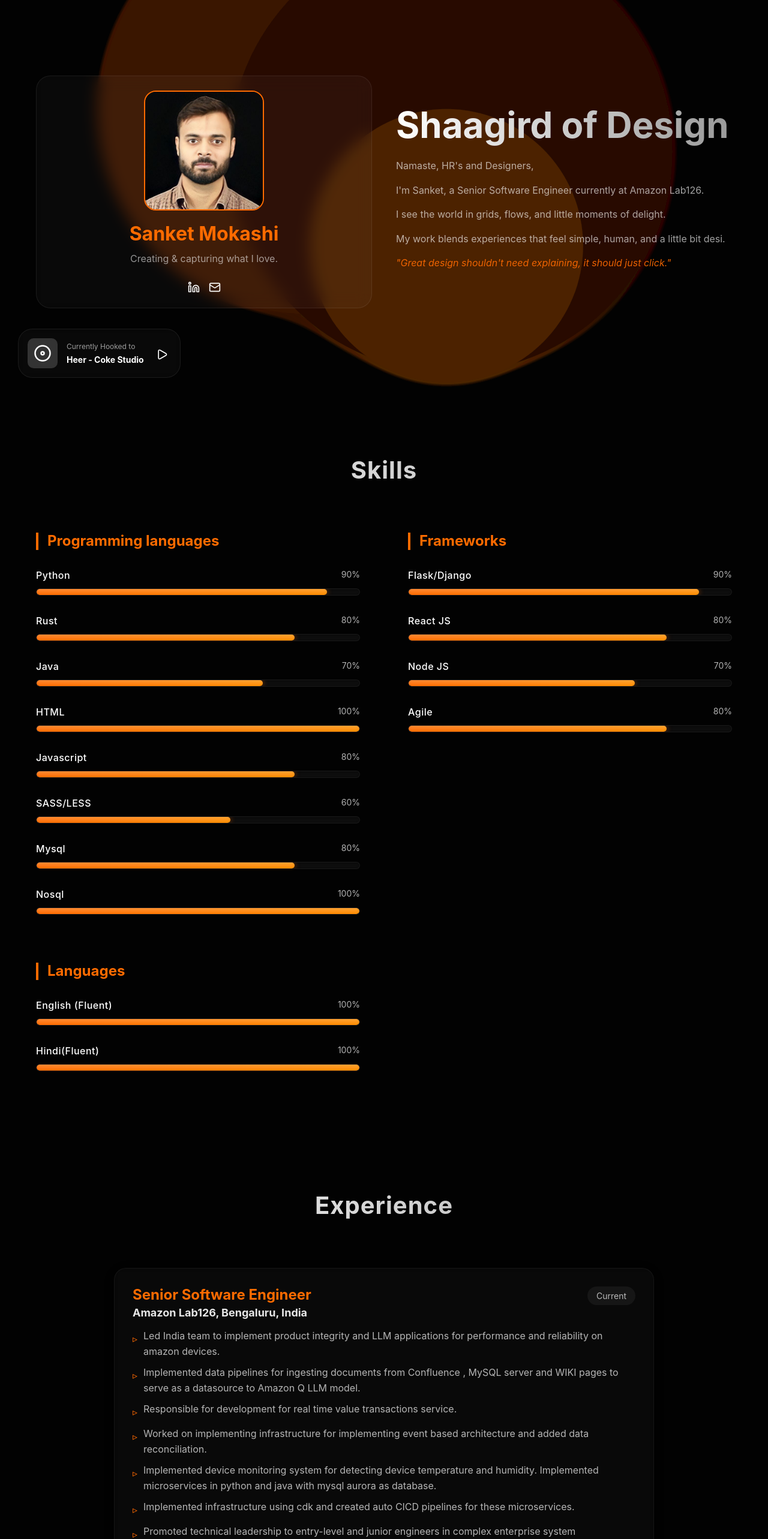
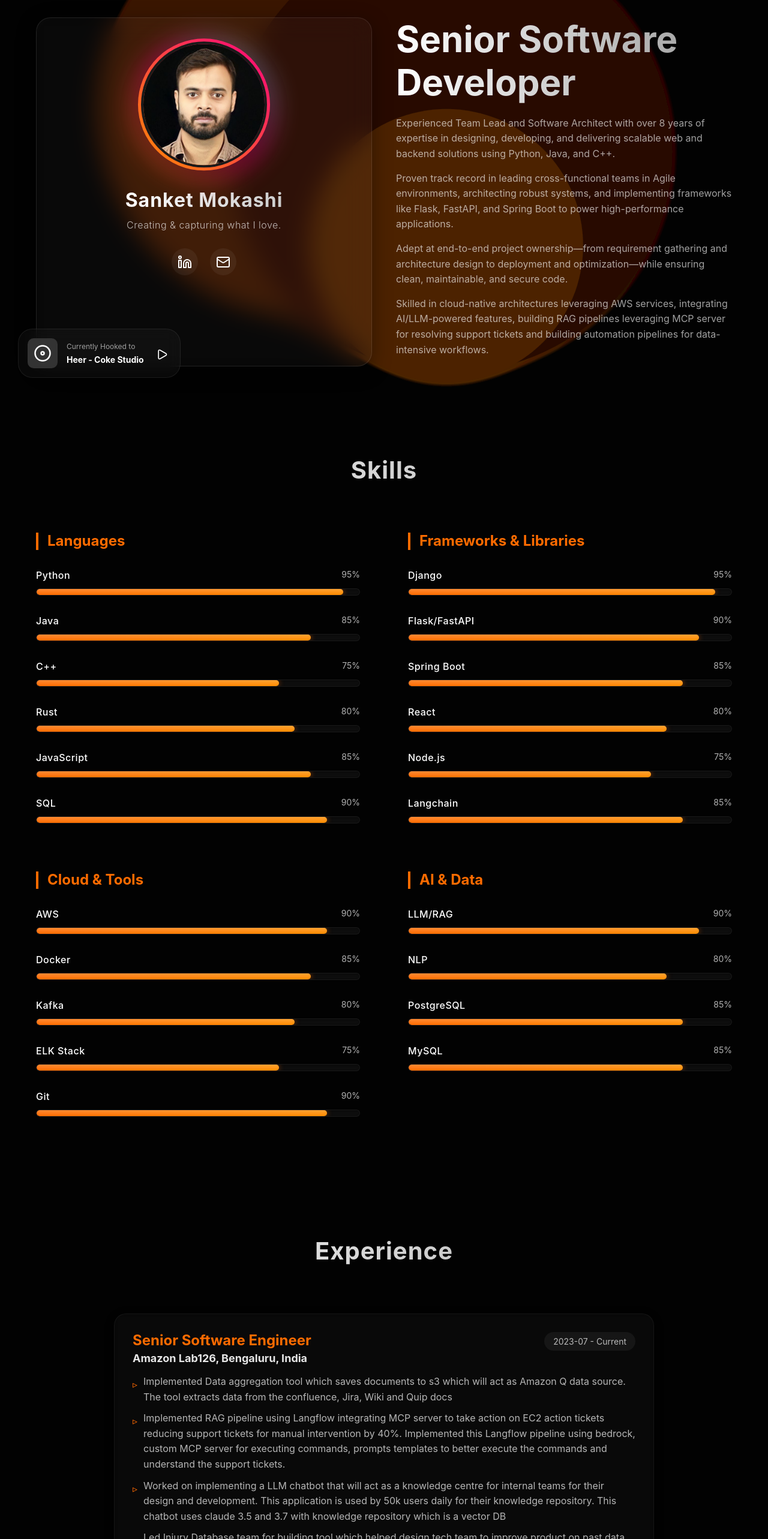
Before and after one commit to Mario2334/my-portfolio, a React (Create React App) app: page / in a window 1280 px wide. Shown: the part 140-2706 px from the top of the page at 60% size. Built offline with nearby package versions, Linux system fonts and the light colour scheme.

Commit message:
feat: Add Experience component to showcase professional history with animated details.

```diff
--- a/src/components/Experience/Experience.js
+++ b/src/components/Experience/Experience.js
@@ -5,61 +5,67 @@ const experienceData = [
     {
         role: "Senior Software Engineer",
         company: "Amazon Lab126, Bengaluru, India",
-        period: "Current",
+        period: "2023-07 - Current",
         description: [
-            "Led India team to implement product integrity and LLM applications for performance and reliability on amazon devices.",
-            "Implemented data pipelines for ingesting documents from Confluence , MySQL server and WIKI pages to serve as a datasource to Amazon Q LLM model.",
-            "Responsible for development for real time value transactions service.",
-            "Worked on implementing infrastructure for implementing event based architecture and added data reconciliation.",
-            "Implemented device monitoring system for detecting device temperature and humidity. Implemented microservices in python and java with mysql aurora as database.",
-            "Implemented infrastructure using cdk and created auto CICD pipelines for these microservices.",
+            "Implemented Data aggregation tool which saves documents to s3 which will act as Amazon Q data source. The tool extracts data from the confluence, Jira, Wiki and Quip docs",
+            "Implemented RAG pipeline using Langflow integrating MCP server to take action on EC2 action tickets reducing support tickets for manual intervention by 40%. Implemented this Langflow pipeline using bedrock, custom MCP server for executing commands, prompts templates to better execute the commands and understand the support tickets.",
+            "Worked on implementing a LLM chatbot that will act as a knowledge centre for internal teams for their design and development. This application is used by 50k users daily for their knowledge repository. This chatbot uses claude 3.5 and 3.7 with knowledge repository which is a vector DB",
+            "Led Injury Database team for building tool which helped design tech team to improve product on past data for injuries and fatalities due to products. I developed Frontend in React as well as Django",
+            "Product development, Client communication, Systems design, Cloud services, Docker, Node JS",
+            "I worked on implementing infrastructure for event-based architecture and added data reconciliation.",
+            "Implemented a device monitoring system for detecting device temperature and humidity.",
+            "Implemented microservices in Python and java with MySQL Aurora as a database.",
+            "Implemented infrastructure using CDK and created auto CI/CD pipelines for these microservices.",
             "Promoted technical leadership to entry-level and junior engineers in complex enterprise system environment.",
-            "Coordinated with other engineers to evaluate and improve software and hardware interfaces"
+            "Coordinated with other engineers to evaluate and improve software and hardware interfaces."
         ]
     },
     {
         role: "Technical Lead",
-        company: "Leo1, Mumbai, India",
-        period: "June 2023",
+        company: "Leo 1, Mumbai, India",
+        period: "2022-10 - 2023-06",
         description: [
             "Led two teams for delivering payment services and fund management service for NBFC.",
-            "Responsible for development for real time value transactions service.",
+            "Implemented React components with tailwind and converted python monolithic services to microservices",
+            "Responsible for development for real time value transactions service which is built on django and airflow",
             "Responsible for moving all services from monolithic to micro services",
             "Brought new ideas on using tools and frameworks to support micro service architecture and facilitated internal tools using retool",
-            "Managed team performance by training, mentoring, disciplining, and motivating employees",
-            "Supervised end-user support efforts, designing policies to establish consistent service guidelines and reliable ticket resolution."
+            "Managed team performance by training, mentoring, disciplining, and motivating employees.",
+            "Supervised end-user support efforts, designing policies to establish consistent service guidelines and reliable ticket resolution.",
+            "Implemented, configured, and optimized safety standards.",
+            "Commissioned third-party vendors and technicians to augment on-site technical support assets."
         ]
     },
     {
-        role: "Technical Lead(Contract)",
-        company: "Pakama athletics gmbh",
-        period: "Current",
+        role: "Technical Lead (Contract)",
+        company: "Pakama athletics gmbh, Remote",
+        period: "2021-02 - 2022-09",
         description: [
-            "Implemented and developed Backend Architecture for fitness platform which had Java, Kotlin, Spring Boot, Rust, Postgresql and Vue CMS as tech stack.",
+            "Implemented and developed Backend Architecture for fitness platform which had Java, Kotlin, Spring Boot , rust , postgresql and vue cms as tech stack",
             "Used AWS Platform to serve 10k users , I deployed the application using docker, lambda , ECS and RDS implementation for rapid scaling",
             "Implemented features for Kotlin and Swift Fitness App like integrating firebase dynamic links , calendar export for class scheduling",
             "Implemented Event Based Architecture for Notifications using lambda function and rust",
-            "Leading a Team For Full Stack Development on Tech React, Django and Postgres",
-            "Created Telegram bot to implement fitness related queries using python."
+            "Created Telegram bot to implement fitness related queries using python ."
         ]
     },
     {
-        role: "Senior Software developer(Lead)",
-        company: "Decision Minds",
-        period: "February 2022",
+        role: "Senior Software Developer(Lead)",
+        company: "Decision Minds Pvt Ltd, Milpitas, CA",
+        period: "2019-11 - 2022-02",
         description: [
             "Implemented and Developed Log aggregation tool to get logs and analyze status and realtime log analysis with anomaly detection using kafka , elk and NLP.",
-            "Developed and Owned Event based Architecture and implementation to monitor resources on PAAS Skills platform Like Aws and Azure. Created the application for Western Union",
-            "Responsible for developing Scalable Enterprise Applications from Scratch for clients like SendSafely, Excellent First Tech, Vmware and Western Union",
-            "Involved in building Database Migration Application capable of migrating a over 100s gbs of data while Excellent you are sipping ☕",
+            "Developed and Owned Event based Architecture and implementation to monitor resources on PAAS platform Like Aws and Azure. Created the application for Western Union using Django, Kafka and Postgresql",
+            "Responsible for developing Scalable Enterprise Applications from Scratch for clients like SendSafely, First Tech, Vmware and Western Union.",
+            "Implemented Retool dashboards for customer success managers for better understanding of customer insights and pain points of users",
+            "Involved in building Database Migration Application capable of migrating a over 100s gbs of data while you are sipping 🍵",
             "Leading a Team For Full Stack Development on Tech React, Django and Postgres",
             "Follow Scrum and ability to handle team using jira."
         ]
     },
     {
-        role: "Senior Software developer(Lead)",
-        company: "Uberry Switzerland",
-        period: "October 2019",
+        role: "Senior Software Developer(Contractor) Lead Developer(Contractor)",
+        company: "Remote",
+        period: "2019-04 - 2019-10",
         description: [
             "Developed E-Commerce application for delivering in django, Angular and Postgres..",
             "Demonstrated Ability to lead a remote using scrum",
@@ -69,31 +75,31 @@ const experienceData = [
     {
         role: "Lead Software Developer(Contractor)",
         company: "Studytact Pvt Ltd",
-        period: "April 2019",
+        period: "2018-10 - 2019-04",
         description: [
             "Developed django application with video content sharing capability and Managed the application for content sharing."
         ]
     },
     {
         role: "Software Developer(Contractor)",
-        company: "mServ Technologies Private Limited",
-        period: "September 2018",
+        company: "MServ Technologies Private Limited",
+        period: "2018-08 - 2018-09",
         description: [
             "Tasked with developing django application and improving the application."
         ]
     },
     {
-        role: "Team Lead/ back end developer",
+        role: "Team Lead/ Back End Developer",
         company: "Repusight Pvt Ltd",
-        period: "Aug 2017",
+        period: "2017-08 - 2018-08",
         description: [
-            "Backend development of repusight. Leading a team on web development . I working on technologies like no sql, mongodb , python , flask , javascript , angular js, Natural language processing"
+            "Backend development of repusight. Leading a team on web development . I working on technologies like no sql, mongodb , python , flask , javascript , angular js, Natural language processing."
         ]
     },
     {
-        role: "Data Sciences",
+        role: "Data Sciences Intern",
         company: "Gyandhan",
-        period: "May 2017",
+        period: "2017-03 - 2017-05",
         description: [
             "Scraping linkedIn to get required information and scrape facebook with nltk to extract meaning from the comments"
         ]
--- a/src/components/Footer/Footer.js
+++ b/src/components/Footer/Footer.js
@@ -1,13 +1,13 @@
 import React from "react";
 
-export let Footer = (props) =>{
+export let Footer = (props) => {
     return (
         <footer>
             <div className="footer-content">
                 <div>
                     <h4>Address</h4>
 
-                  <p>Nagpur India</p>
+                    <p>848 499 6704</p>
                 </div>
 
                 <div>
--- a/src/components/Hero/Hero.js
+++ b/src/components/Hero/Hero.js
@@ -1,6 +1,6 @@
 import React from 'react';
 import { motion } from 'framer-motion';
-import { Instagram, Linkedin, Mail } from 'lucide-react';
+import { Linkedin, Mail } from 'lucide-react';
 import Pic3 from '../../assets/images/Pic3.jpeg'; // Reusing existing asset
 
 const Hero = () => {
@@ -14,29 +14,101 @@ const Hero = () => {
                     initial={{ x: -50, opacity: 0 }}
                     animate={{ x: 0, opacity: 1 }}
                     transition={{ duration: 0.6 }}
-                    style={{ display: 'flex', flexDirection: 'column', alignItems: 'center', textAlign: 'center' }}
+                    style={{
+                        display: 'flex',
+                        flexDirection: 'column',
+                        alignItems: 'center',
+                        textAlign: 'center',
+                        padding: '40px',
+                        background: 'rgba(255, 255, 255, 0.03)',
+                        backdropFilter: 'blur(20px)',
+                        border: '1px solid rgba(255, 255, 255, 0.1)',
+                        boxShadow: '0 8px 32px 0 rgba(0, 0, 0, 0.37)'
+                    }}
                 >
-                    <div style={{
-                        width: '200px',
-                        height: '200px',
-                        borderRadius: '20px',
-                        overflow: 'hidden',
-                        marginBottom: '20px',
-                        border: '2px solid var(--accent-color)'
-                    }}>
-                        <img src={Pic3} alt="Profile" style={{ width: '100%', height: '100%', objectFit: 'cover' }} />
+                    <div style={{ position: 'relative', marginBottom: '25px' }}>
+                        {/* Glowing Background */}
+                        <div style={{
+                            position: 'absolute',
+                            top: '-10px',
+                            left: '-10px',
+                            right: '-10px',
+                            bottom: '-10px',
+                            background: 'linear-gradient(45deg, #ff8c00, #ff0080, #40e0d0)',
+                            borderRadius: '50%',
+                            filter: 'blur(20px)',
+                            opacity: 0.5,
+                            zIndex: 0
+                        }}></div>
+
+                        {/* Image Container with Gradient Border */}
+                        <motion.div
+                            animate={{ y: [0, -10, 0] }}
+                            transition={{ duration: 4, repeat: Infinity, ease: "easeInOut" }}
+                            style={{
+                                width: '220px',
+                                height: '220px',
+                                borderRadius: '50%', // Circle shape
+                                padding: '5px', // Space for border
+                                background: 'linear-gradient(45deg, #ff8c00, #ff0080)',
+                                position: 'relative',
+                                zIndex: 1,
+                                boxShadow: '0 10px 30px rgba(0,0,0,0.3)'
+                            }}
+                        >
+                            <img
+                                src={Pic3}
+                                alt="Profile"
+                                style={{
+                                    width: '100%',
+                                    height: '100%',
+                                    objectFit: 'cover',
+                                    borderRadius: '50%',
+                                    border: '4px solid #1a1a1a' // Inner border to separate image from gradient
+                                }}
+                            />
+                        </motion.div>
                     </div>
 
-                    <h2 style={{ color: 'var(--accent-color)', marginBottom: '10px' }}>Sanket Mokashi</h2>
-                    <p style={{ opacity: 0.8, marginBottom: '20px' }}>Creating & capturing what I love.</p>
+                    <h2 style={{
+                        fontSize: '32px',
+                        fontWeight: 'bold',
+                        background: 'linear-gradient(to right, #fff, #ccc)',
+                        WebkitBackgroundClip: 'text',
+                        WebkitTextFillColor: 'transparent',
+                        marginBottom: '10px',
+                        letterSpacing: '1px'
+                    }}>
+                        Sanket Mokashi
+                    </h2>
 
-                    <div style={{ display: 'flex', gap: '15px' }}>
-                        <a href="https://www.linkedin.com/in/sanket-mokashi-95" target="_blank" rel="noopener noreferrer">
-                            <Linkedin size={20} color="var(--text-color)" />
-                        </a>
-                        <a href="mailto:sanket.mokashi95@gmail.com">
-                            <Mail size={20} color="var(--text-color)" />
-                        </a>
+                    <p style={{
+                        color: 'var(--text-secondary)',
+                        marginBottom: '25px',
+                        fontSize: '16px',
+                        fontWeight: '300',
+                        letterSpacing: '0.5px'
+                    }}>
+                        Creating & capturing what I love.
+                    </p>
+
+                    <div style={{ display: 'flex', gap: '20px' }}>
+                        <motion.a
+                            whileHover={{ scale: 1.2, color: '#0077b5' }}
+                            href="https://www.linkedin.com/in/sanket-mokashi-it-dev/"
+                            target="_blank"
+                            rel="noopener noreferrer"
+                            style={{ padding: '10px', background: 'rgba(255,255,255,0.05)', borderRadius: '50%' }}
+                        >
+                            <Linkedin size={24} color="var(--text-color)" />
+                        </motion.a>
+                        <motion.a
+                            whileHover={{ scale: 1.2, color: '#ea4335' }}
+                            href="mailto:sanketm221995@gmail.com"
+                            style={{ padding: '10px', background: 'rgba(255,255,255,0.05)', borderRadius: '50%' }}
+                        >
+                            <Mail size={24} color="var(--text-color)" />
+                        </motion.a>
                     </div>
                 </motion.div>
 
@@ -54,16 +126,21 @@ const Hero = () => {
                         WebkitTextFillColor: 'transparent',
                         marginBottom: '20px'
                     }}>
-                        Shaagird of Design
+                        Senior Software Developer
                     </h1>
 
                     <div style={{ opacity: 0.9, lineHeight: '1.6' }}>
-                        <p style={{ marginBottom: '15px' }}>Namaste, HR's and Designers,</p>
-                        <p style={{ marginBottom: '15px' }}>I'm Sanket, a Senior Software Engineer currently at Amazon Lab126.</p>
-                        <p style={{ marginBottom: '15px' }}>I see the world in grids, flows, and little moments of delight.</p>
-                        <p style={{ marginBottom: '15px' }}>My work blends experiences that feel simple, human, and a little bit desi.</p>
-                        <p style={{ fontStyle: 'italic', color: 'var(--accent-color)' }}>
-                            "Great design shouldn't need explaining, it should just click."
+                        <p style={{ marginBottom: '15px' }}>
+                            Experienced Team Lead and Software Architect with over 8 years of expertise in designing, developing, and delivering scalable web and backend solutions using Python, Java, and C++.
+                        </p>
+                        <p style={{ marginBottom: '15px' }}>
+                            Proven track record in leading cross-functional teams in Agile environments, architecting robust systems, and implementing frameworks like Flask, FastAPI, and Spring Boot to power high-performance applications.
+                        </p>
+                        <p style={{ marginBottom: '15px' }}>
+                            Adept at end-to-end project ownership—from requirement gathering and architecture design to deployment and optimization—while ensuring clean, maintainable, and secure code.
+                        </p>
+                        <p style={{ marginBottom: '15px' }}>
+                            Skilled in cloud-native architectures leveraging AWS services, integrating AI/LLM-powered features, building RAG pipelines leveraging MCP server for resolving support tickets and building automation pipelines for data-intensive workflows.
                         </p>
                     </div>
                 </motion.div>
--- a/src/components/Skills/Skills.js
+++ b/src/components/Skills/Skills.js
@@ -3,29 +3,40 @@ import { motion } from 'framer-motion';
 
 const skillsData = [
     {
-        category: "Programming languages", skills: [
-            { name: "Python", level: 90 },
+        category: "Languages", skills: [
+            { name: "Python", level: 95 },
+            { name: "Java", level: 85 },
+            { name: "C++", level: 75 },
             { name: "Rust", level: 80 },
-            { name: "Java", level: 70 },
-            { name: "HTML", level: 100 },
-            { name: "Javascript", level: 80 },
-            { name: "SASS/LESS", level: 60 },
-            { name: "Mysql", level: 80 },
-            { name: "Nosql", level: 100 },
+            { name: "JavaScript", level: 85 },
+            { name: "SQL", level: 90 },
         ]
     },
     {
-        category: "Frameworks", skills: [
-            { name: "Flask/Django", level: 90 },
-            { name: "React JS", level: 80 },
-            { name: "Node JS", level: 70 },
-            { name: "Agile", level: 80 },
+        category: "Frameworks & Libraries", skills: [
+            { name: "Django", level: 95 },
+            { name: "Flask/FastAPI", level: 90 },
+            { name: "Spring Boot", level: 85 },
+            { name: "React", level: 80 },
+            { name: "Node.js", level: 75 },
+            { name: "Langchain", level: 85 },
         ]
     },
     {
-        category: "Languages", skills: [
-            { name: "English (Fluent)", level: 100 },
-            { name: "Hindi(Fluent)", level: 100 },
+        category: "Cloud & Tools", skills: [
+            { name: "AWS", level: 90 },
+            { name: "Docker", level: 85 },
+            { name: "Kafka", level: 80 },
+            { name: "ELK Stack", level: 75 },
+            { name: "Git", level: 90 },
+        ]
+    },
+    {
+        category: "AI & Data", skills: [
+            { name: "LLM/RAG", level: 90 },
+            { name: "NLP", level: 80 },
+            { name: "PostgreSQL", level: 85 },
+            { name: "MySQL", level: 85 },
         ]
     }
 ];
```
Also changed, not shown: src/components/Projects/Projects.js (+12 -15 lines). Lines whose indentation alone changed are shown as unchanged.
